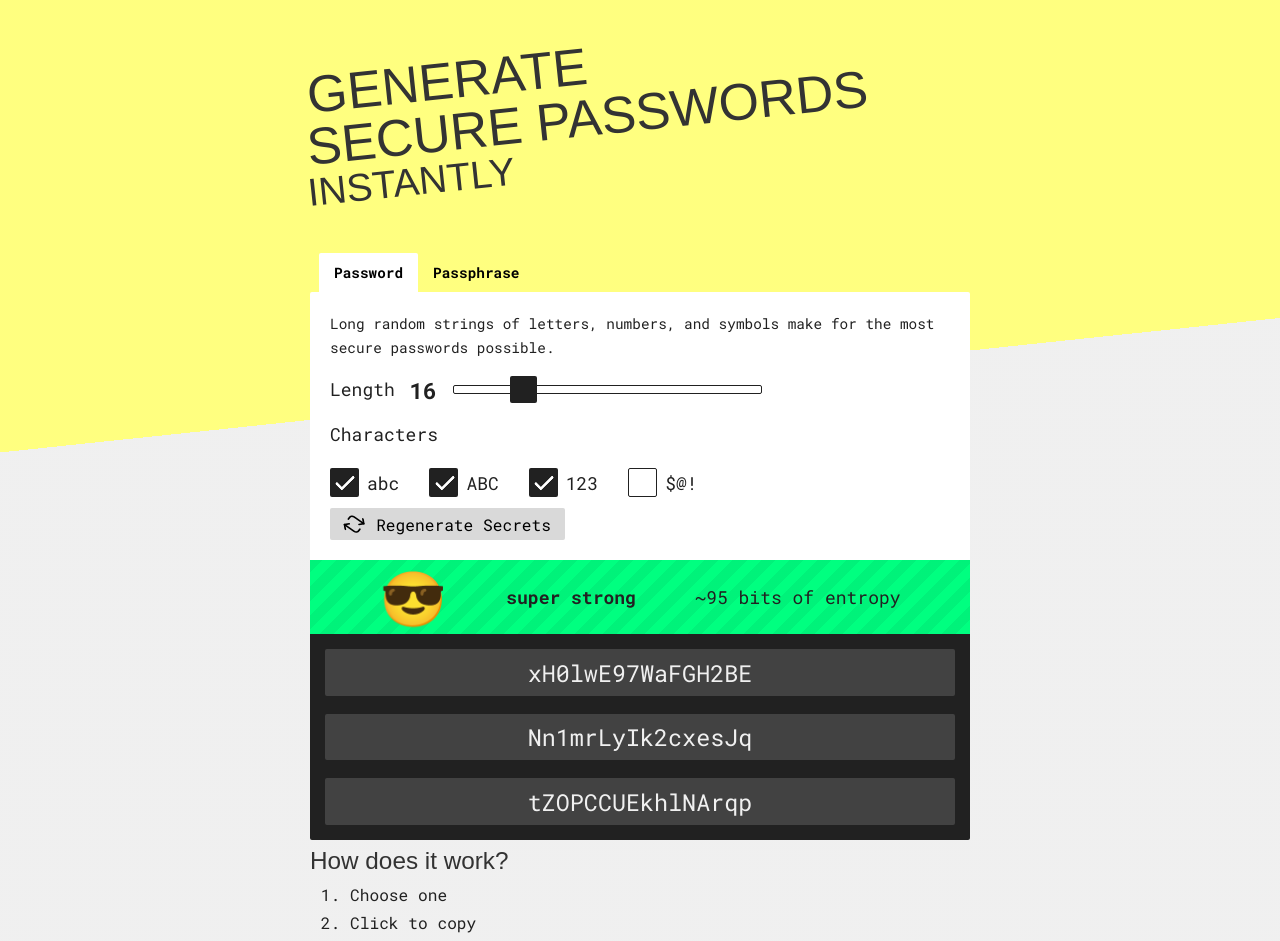
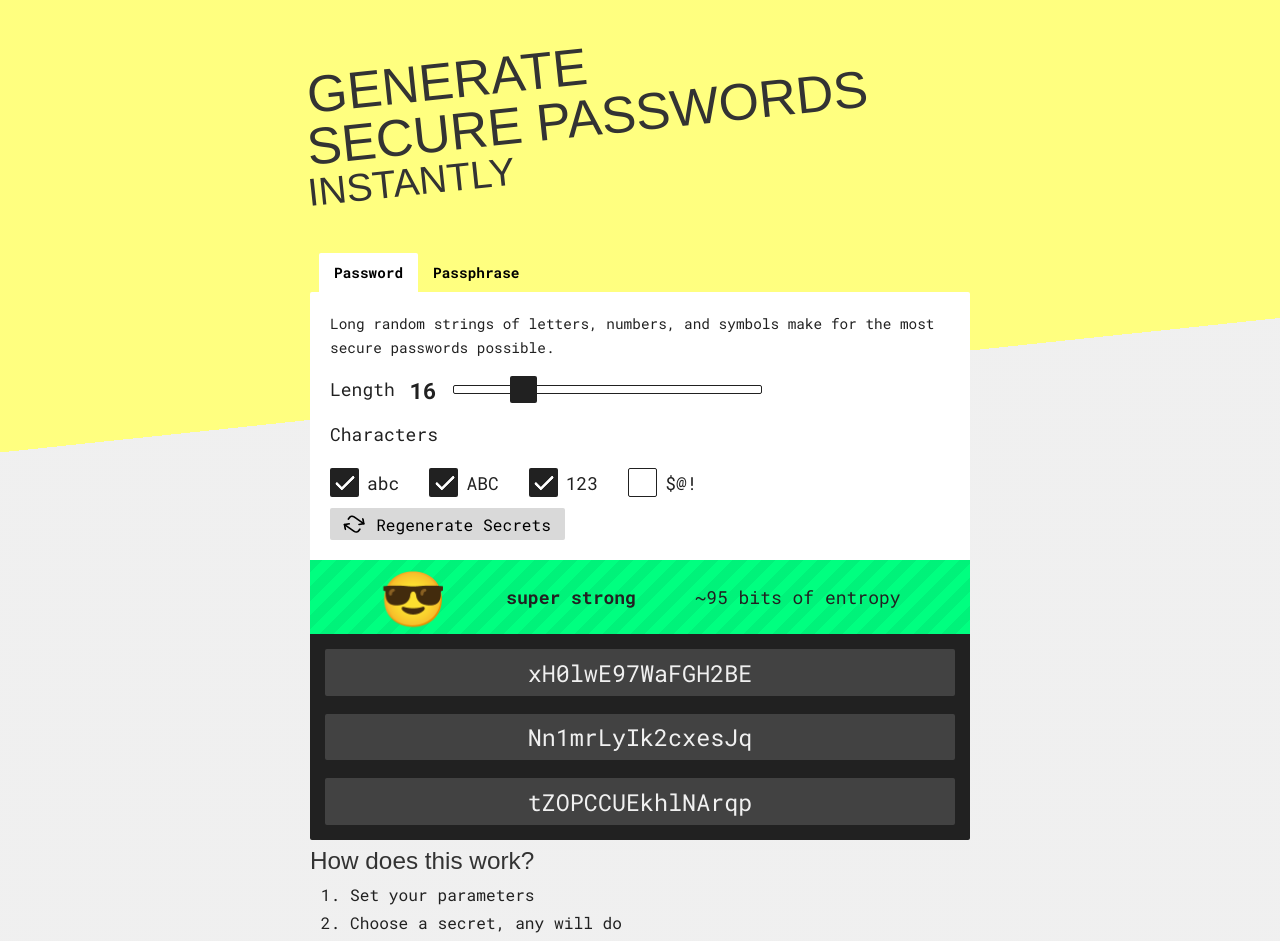
Before and after one commit to murbar/password-generator, a React (Create React App) app: page / in a window 1280 px wide. Shown: the top 941 px of the page. Built offline with nearby package versions, Linux system fonts and the light colour scheme; a web font is replaced by a local one.

Commit message:
Edit copy

```diff
--- a/src/components/Instructions.js
+++ b/src/components/Instructions.js
@@ -1,6 +1,6 @@
 import React from 'react';
 import styled from 'styled-components';
-import { media } from 'styles/helpers';
+// import { media } from 'styles/helpers';
 
 const Styles = styled.div`
   font-size: 0.9em;
@@ -10,9 +10,10 @@ const Styles = styled.div`
 export default function Tips() {
   return (
     <Styles>
-      <h2>How does it work?</h2>
+      <h2>How does this work?</h2>
       <ol>
-        <li>Choose one</li>
+        <li>Set your parameters</li>
+        <li>Choose a secret, any will do</li>
         <li>Click to copy</li>
         <li>Enjoy your day</li>
       </ol>
```
